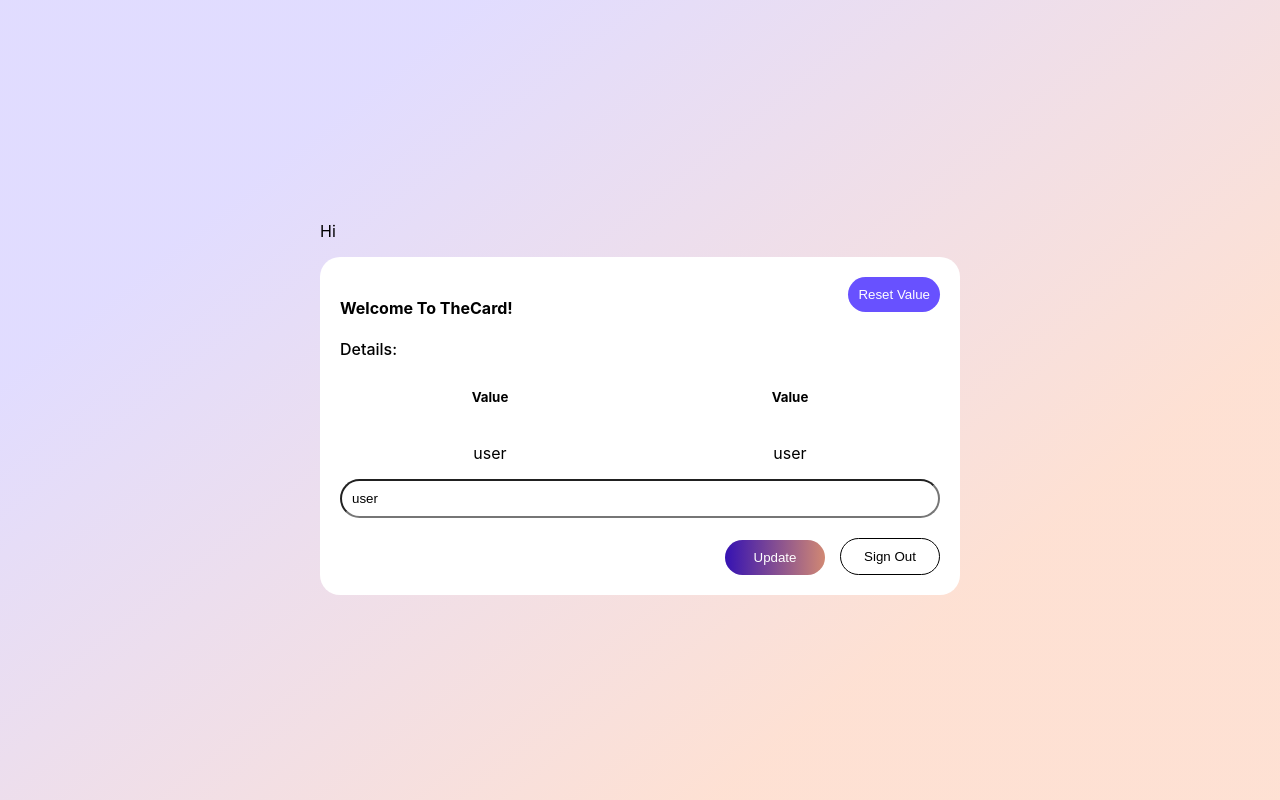
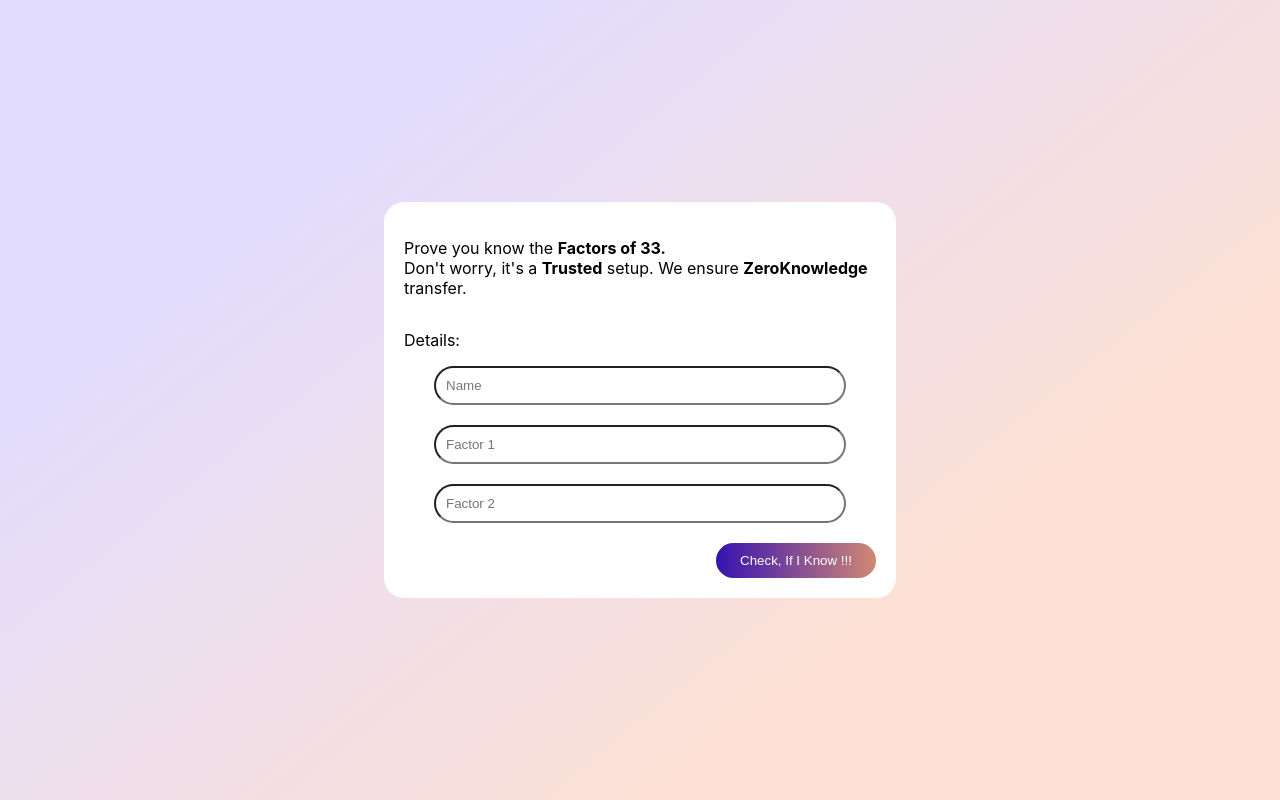
Before and after one commit to netanmangal/zero-knowledge-projects, a Next.js app in the folder multiplier2/frontend/: page / in a window 1280 px wide. Built offline with nearby package versions, Linux system fonts and the light colour scheme.

Commit message:
Add: UEI changes + requestor

```diff
--- /dev/null
+++ b/multiplier2/frontend/Components/Card.js
@@ -0,0 +1,71 @@
+import { useState } from 'react';
+
+import styles from '../styles/Home.module.css';
+import detailStyles from '../styles/Details.module.css';
+import verifyRequestor from '../utils/verifyRequestor.js';
+
+const Card = () => {
+    let [localState, setLocalState] = useState({
+        name: "",
+        factor1: "",
+        factor2: ""
+    });
+
+    return (
+        <div className={detailStyles.bigCard}>
+            <p>Prove you know the <b>Factors of 33.</b>
+                <br />
+                Don't worry, it's a <b>Trusted</b> setup. We ensure <b>ZeroKnowledge</b> transfer.</p>
+            <p>Details:</p>
+
+            <input
+                type={"string"}
+                className={styles.input}
+                placeholder="Name"
+                value={localState.name}
+                onChange={(e) => {
+                    setLocalState({
+                        ...localState,
+                        name: e.target.value
+                    })
+                }}
+            />
+
+            <input
+                type={"number"}
+                className={styles.input}
+                placeholder="Factor 1"
+                value={localState.factor1}
+                onChange={(e) => {
+                    setLocalState({
+                        ...localState,
+                        factor1: e.target.value
+                    })
+                }}
+            />
+
+            <input
+                type={"number"}
+                className={styles.input}
+                placeholder="Factor 2"
+                value={localState.factor2}
+                onChange={(e) => {
+                    setLocalState({
+                        ...localState,
+                        factor2: e.target.value
+                    })
+                }}
+            />
+
+            <div className={detailStyles.fotter}>
+                <button className={styles.gradientButton} onClick={() => {
+                    verifyRequestor(localState, setLocalState)
+                }}>
+                    Check, If I Know !!!
+                </button>
+            </div>
+        </div>
+    );
+}
+
+export default Card;
--- a/multiplier2/frontend/Components/Card1.js
+++ /dev/null
@@ -1,56 +0,0 @@
-import { useState } from 'react';
-
-import styles from '../styles/Home.module.css';
-import detailStyles from '../styles/Details.module.css';
-
-const Card1 = () => {
-    let [ value, setValue ] = useState("user");
-
-    return (
-        <div className={detailStyles.bigCard}>
-            <h4>Welcome To TheCard!</h4>
-            <button className={`${detailStyles.purpleButton}`} onClick={() => {
-                setValue("");
-            }}>
-                Reset Value
-            </button>
-            <p className={detailStyles.subHeader}>Details:</p>
-
-            <div className={detailStyles.detailsDiv}>
-                <div>
-                    <h5>Value</h5>
-                    <p>{value}</p>
-                </div>
-                <div>
-                    <h5>Value</h5>
-                    <p>{value}</p>
-                </div>
-            </div>
-
-            <input
-                type={"string"}
-                className={styles.input}
-                placeholder="New value"
-                value={value}
-                onChange={(e) => {
-                    setValue(e.target.value);
-                }}
-            />
-
-            <div className={detailStyles.fotter}>
-                <button className={styles.gradientButton} onClick={() => {
-                    console.log("Button pressed");
-                }}>
-                    Update
-                </button>
-                <button className={styles.gradientButton} onClick={() => {
-                    console.log("Button pressed");
-                }}>
-                    Sign Out
-                </button>
-            </div>
-        </div>
-    );
-}
-
-export default Card1;
--- a/multiplier2/frontend/pages/index.js
+++ b/multiplier2/frontend/pages/index.js
@@ -1,16 +1,15 @@
 import Head from 'next/head';
 
 import styles from '../styles/Home.module.css';
-import Card1 from '../Components/Card1';
+import Card from '../Components/Card';
 
 const Home = () => {
   return (
     <div className={styles.backgroundParent}>
       <Head>
-        <title>Hi this is title</title>
+        <title>ZK-iKnowMultiplier</title>
       </Head>
-      <p>Hi</p>
-      <Card1 />
+      <Card />
     </div>
   );
 }
--- a/multiplier2/frontend/styles/Details.module.css
+++ b/multiplier2/frontend/styles/Details.module.css
@@ -1,5 +1,5 @@
 .bigCard {
-    width: 50vw;
+    width: 40vw;
     min-height: 300px;
     background-color: white;
     padding: 20px;
--- a/multiplier2/frontend/styles/Home.module.css
+++ b/multiplier2/frontend/styles/Home.module.css
@@ -37,6 +37,7 @@
   color: white;
   background-image: linear-gradient(90deg, #3512b2, #d18873);
   width: 100%;
+  min-width: 20vh;
   cursor: pointer;
 }
 
@@ -56,4 +57,6 @@
   padding: 10px;
   border-radius: 20px;
   margin-bottom: 20px;
+  margin-left: 30px;
+  margin-right: 30px;
 }
--- /dev/null
+++ b/multiplier2/frontend/utils/verifyRequestor.js
@@ -0,0 +1,5 @@
+const verifyRequestor = (localState, setLocalState) => {
+    console.log(localState);
+}
+
+export default verifyRequestor;
```
